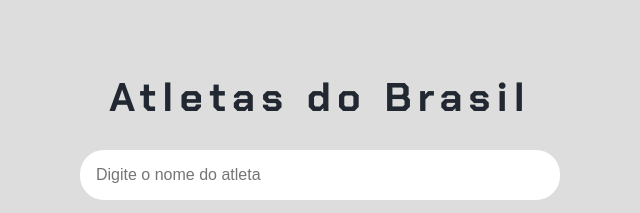
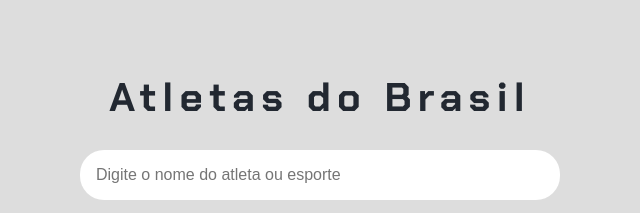
Before and after one commit to rdrgs-aline/ImersaoDevGeminiAlura-Set2024-Olimpiadas, a plain HTML site: page index.html in a window 1280 px wide. Shown: the top 213 px of the page, 320-960 px from the left. Drawn offline with Linux system fonts and the light colour scheme.

Commit message:
Update index.html

```diff
--- a/index.html
+++ b/index.html
@@ -14,7 +14,7 @@
     </header>
     <main>
         <section>
-            <input type="text" placeholder="Digite o nome do atleta">
+            <input type="text" placeholder="Digite o nome do atleta ou esporte" id="campo-pesquisa">
             <button onclick="pesquisar()">Pesquisar</button>
         </section>
         <section class="resultados-pesquisa"
```
